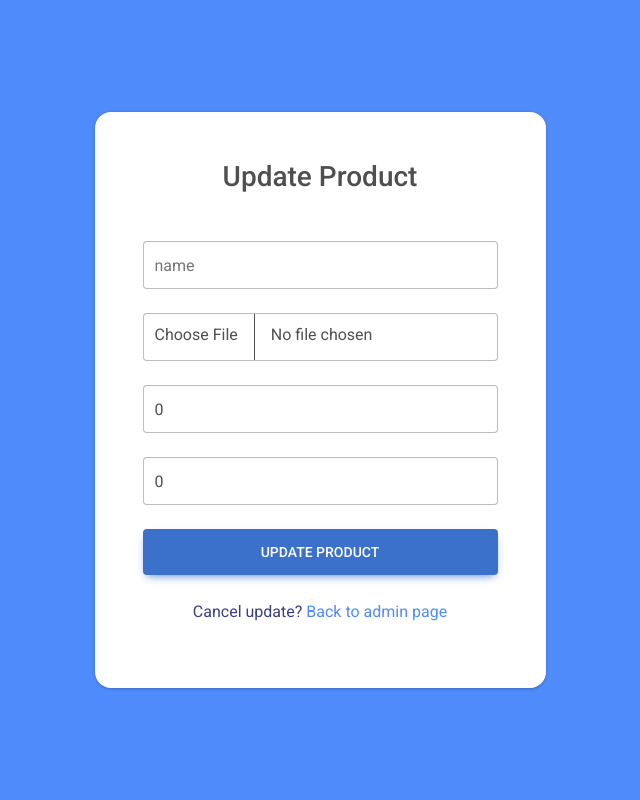
After one commit to joheee/SportApp, a CodeIgniter 4 app: template app/Views/admin/updateProduct.php in a window 1280 px wide. The commit adds this page. Shown: the whole page, without its empty margins (320-960 px from the left). Run offline with PHP 8.4 and a stand-in for CodeIgniter, Linux system fonts and the light colour scheme; the template is opened without the code that fills it, so the values that code supplies are empty; some libraries are stand-ins or nearby versions.

Commit message:
crud equipment

```diff
--- a/app/Config/Routes.php
+++ b/app/Config/Routes.php
@@ -41,6 +41,8 @@ $routes->get('/admin-transaction','AdminController::transaction',['as' => 'admin
 $routes->get('/admin-product','AdminController::insert',['as' => 'admin.insert']);
 $routes->post('/admin-product','AdminController::handleInsert',['as' => 'admin.handleInsert']);
 $routes->get('/admin-product-delete/(:num)','AdminController::handleDelete/$1',['as' => 'admin.handleDelete']);
+$routes->get('/admin-product-update/(:num)','AdminController::update/$1',['as' => 'admin.update']);
+$routes->post('/admin-product-update/(:num)','AdminController::handleUpdate/$1',['as' => 'admin.handleUpdate']);
 
 $routes->get('/customer-dashboard','CustomerController::index',['as' => 'customer.dashboard']);
 
--- a/app/Filters/GuestMiddleware.php
+++ b/app/Filters/GuestMiddleware.php
@@ -29,7 +29,6 @@ class GuestMiddleware implements FilterInterface
         $user = $session->get('logged_user');
         if (isset($user)) {
             if($user['role'] == 'admin') {
-                var_dump($user['role']);
                 return redirect()->route('admin.dashboard');
             }
             else return redirect()->route('customer.dashboard');
--- a/app/Models/ProductModel.php
+++ b/app/Models/ProductModel.php
@@ -21,7 +21,6 @@ class ProductModel extends Model
             'price' => $price,
             'ammount' => $ammount
         ];
-        var_dump($data);
         $this->insert($data);
         return true;
     }
--- a/app/Views/admin/dashboard.php
+++ b/app/Views/admin/dashboard.php
@@ -48,7 +48,7 @@
                             <td><?= $p['ammount'] ?></td>
                             <td><?= $p['price'] ?></td>
                             <td class="row gap-2">
-                                <a class="col-auto btn btn-primary" href="">update</a>
+                                <a class="col-auto btn btn-primary"  href="<?= route_to('admin.update', $p['product_id']) ?>">update</a>
                                 <a class="col-auto btn btn-danger"  href="<?= route_to('admin.handleDelete', $p['product_id']) ?>">delete</a>
                             </td>
                         </tr>
--- a/app/Views/admin/insertProduct.php
+++ b/app/Views/admin/insertProduct.php
@@ -10,7 +10,7 @@
         <div class="card shadow-2-strong" style="border-radius: 1rem;">
           <form method="post" action="<?= route_to('admin.handleInsert') ?>" class="card-body p-5 text-center" enctype="multipart/form-data">
 
-            <h3 class="mb-5">Sign In</h3>
+            <h3 class="mb-5">Insert Product</h3>
 
             <div class="form-outline mb-4">
               <input type="text" id="form2Example17" class="form-control form-control-lg" placeholder="name" name="name">
--- /dev/null
+++ b/app/Views/admin/updateProduct.php
@@ -0,0 +1,44 @@
+<?= $this->extend('template/layout') ?>
+
+<?= $this->section('content') ?>
+<title>Update Product | Sport App</title>
+
+<section class="vh-100" style="background-color: #508bfc;">
+  <div class="container py-5 h-100">
+    <div class="row d-flex justify-content-center align-items-center h-100">
+      <div class="col-12 col-md-8 col-lg-6 col-xl-5">
+        <div class="card shadow-2-strong" style="border-radius: 1rem;">
+          <form method="post" action="<?= route_to('admin.handleUpdate', $product['product_id']) ?>" class="card-body p-5 text-center" enctype="multipart/form-data">
+
+          <h3 class="mb-5">Update Product</h3>
+            <div class="form-outline mb-4">
+              <input type="text" id="form2Example17" class="form-control form-control-lg" placeholder="name" name="name" value="<?= $product['name'] ?>">
+            </div>
+            <div class="form-outline mb-4">
+              <input type="file" id="form2Example17" class="form-control form-control-lg" placeholder="image" name="image" value="<?= base_url('public/uploads/' . $product['image']) ?>">
+            </div>
+            <div class="form-outline mb-4">
+              <input type="number" id="form2Example17" class="form-control form-control-lg" placeholder="price" name="price" value="<?= intval($product['price']) ?>">
+            </div>
+            <div class="form-outline mb-4">
+              <input type="number" id="form2Example17" class="form-control form-control-lg" placeholder="ammount" name="ammount" value="<?= intval($product['ammount']) ?>">
+            </div>
+
+            <?php if (session()->has('error')) : ?>
+              <div class="alert alert-danger">
+                  <?= session('error') ?>
+              </div>
+            <?php endif ?>
+
+            <button class="mb-4 btn btn-primary btn-lg btn-block" type="submit">Update Product</button>
+
+            <p class="" style="color: #393f81;">Cancel update? <a href="<?= route_to('admin.dashboard') ?>" style="color: #508bfc;">Back to admin page</a></p>
+
+          </form>
+        </div>
+      </div>
+    </div>
+  </div>
+</section>
+
+<?= $this->endSection() ?>
```
Also changed, not shown: app/Controllers/AdminController.php (+43 -0 lines), public/public/uploads/20230502_011506_6450641a75539.jpg (added), public/public/uploads/20230502_060124_6450a734bde6a.jpg (added), public/public/uploads/20230502_060136_6450a7404b352.jpg (added), public/public/uploads/20230502_060946_6450a92a6f9fc.jpg (added), public/public/uploads/20230502_061022_6450a94e91949.jpg (added).
